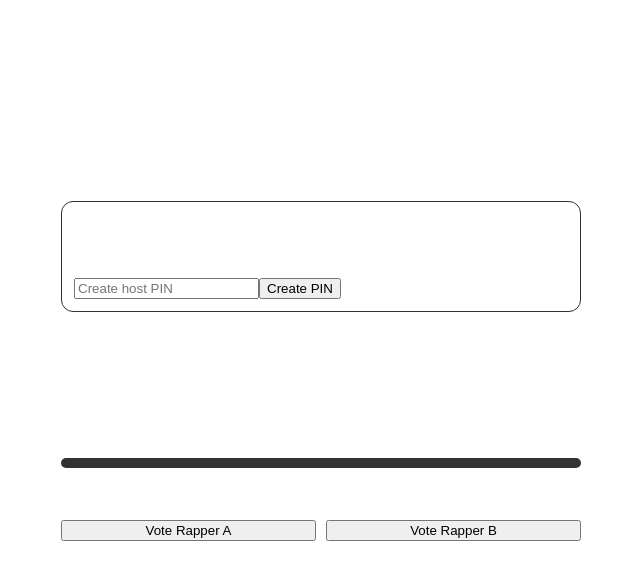
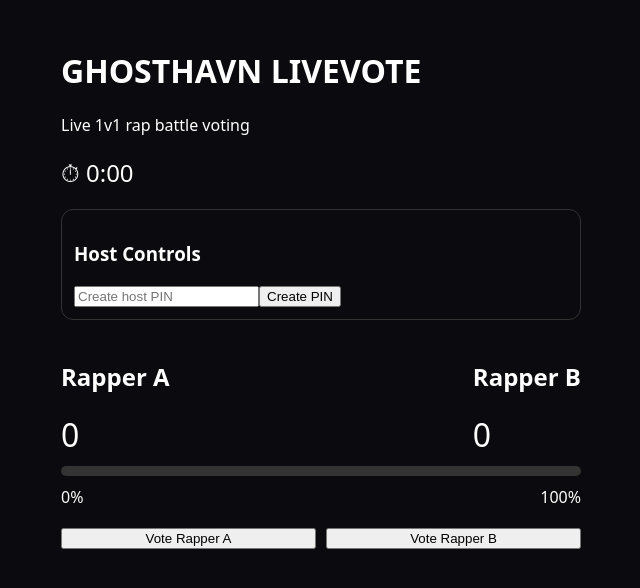
Before and after one commit to gkdixon5/ghosthavn-livevote, a Next.js app: page / in a window 1280 px wide. Shown: the top 588 px of the page, without its empty margins (319-959 px from the left). Built offline with nearby package versions, Linux system fonts and the light colour scheme.

Commit message:
Update layout.tsx

```diff
--- a/app/layout.tsx
+++ b/app/layout.tsx
@@ -1,8 +1,3 @@
-export const metadata = {
-  title: "GHOSTHAVN LIVEVOTE",
-  description: "Live 1v1 rap battle voting powered by Ghosthavn",
-};
-
 export default function RootLayout({
   children,
 }: {
@@ -10,7 +5,7 @@ export default function RootLayout({
 }) {
   return (
     <html lang="en">
-      <body style={{ margin: 0, fontFamily: "system-ui, -apple-system, Segoe UI, Roboto, Arial" }}>
+      <body style={{ background: "#0b0b0f", fontFamily: "system-ui" }}>
         {children}
       </body>
     </html>
```
